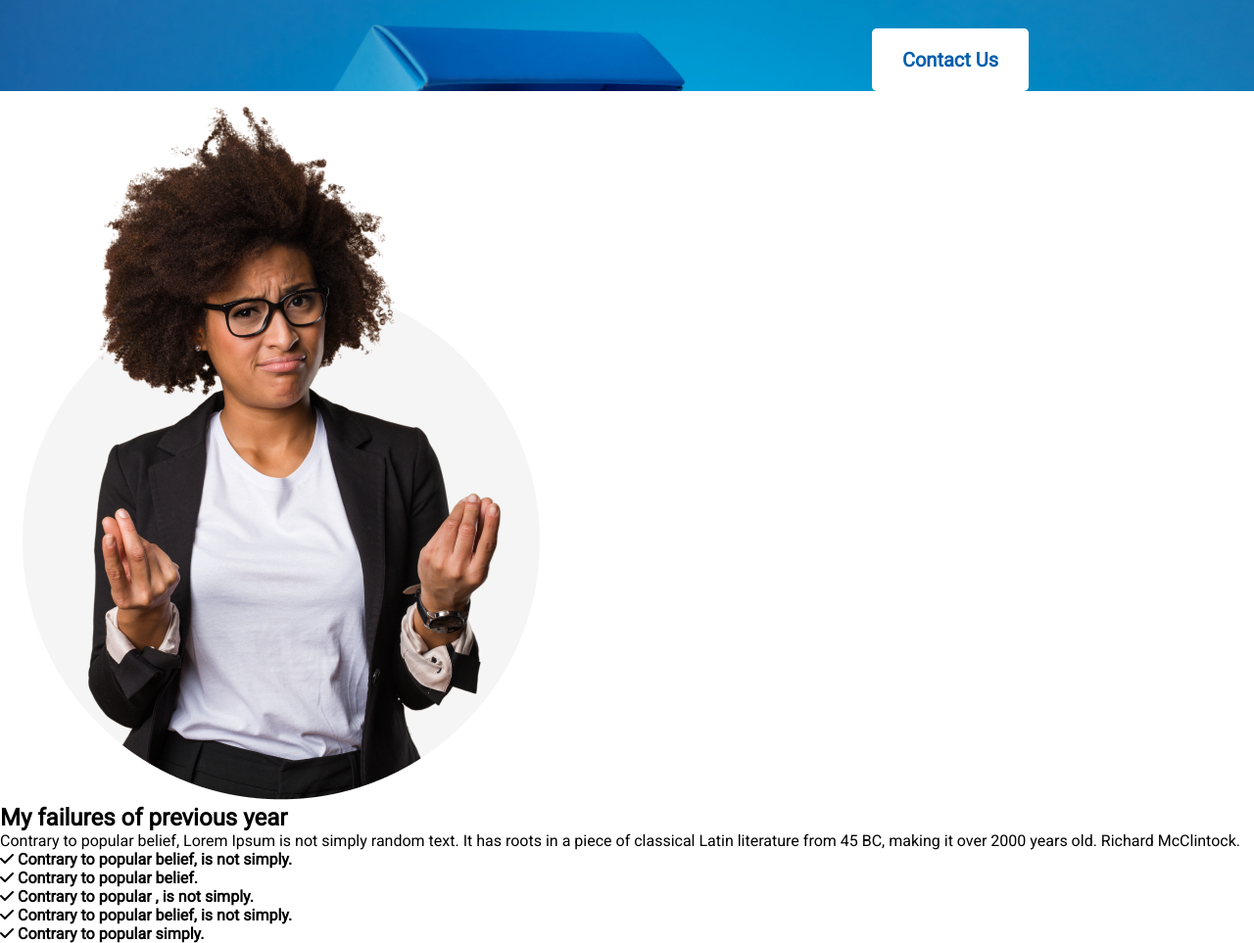
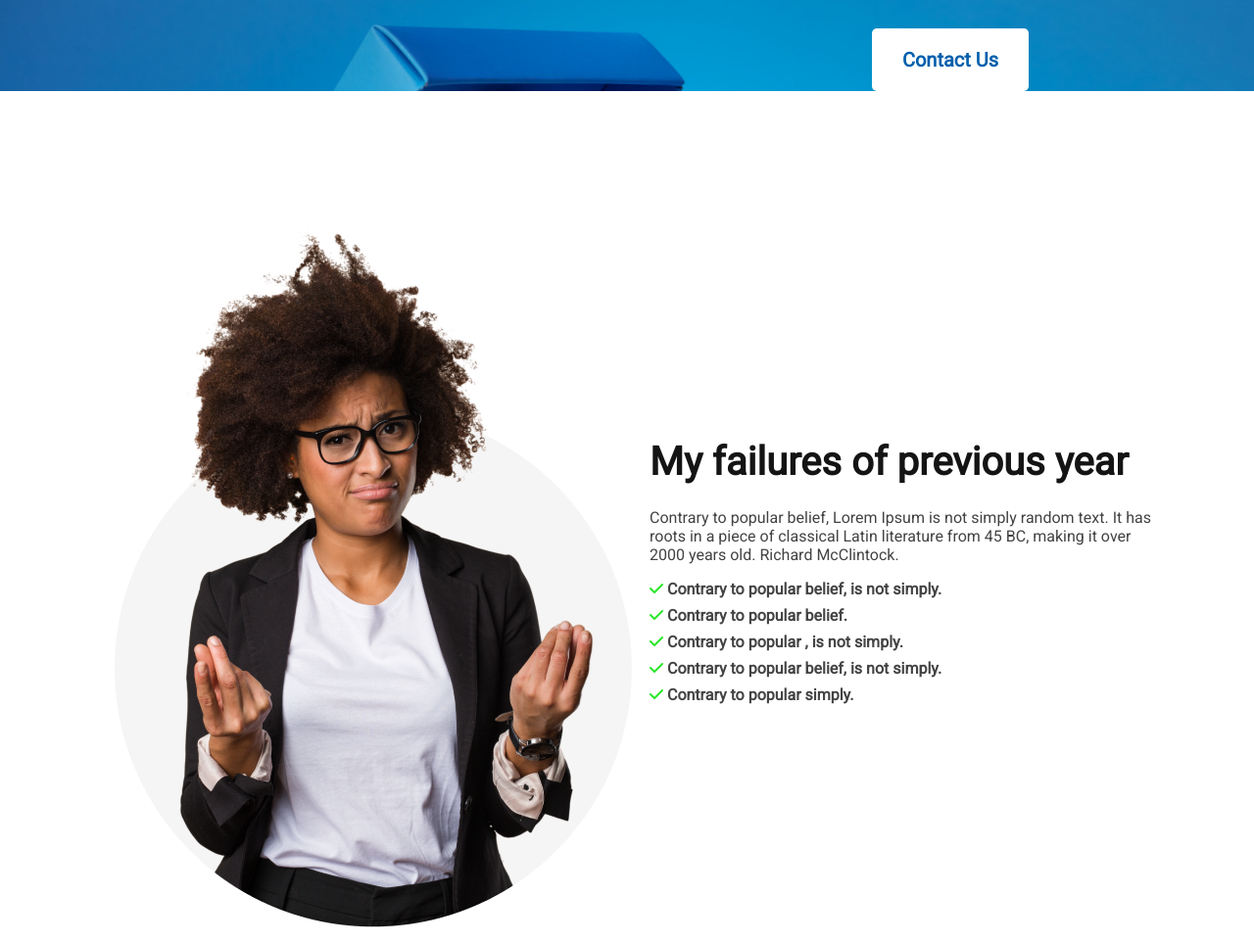
Before and after one commit to BondhanMondal/new-year-new-me, a plain HTML site: page index.html in a window 1280 px wide. Shown: the part 832-1795 px from the top of the page at 98% size. Drawn offline with Linux system fonts and the light colour scheme.

Commit message:
failure section complete

```diff
--- a/css/main.css
+++ b/css/main.css
@@ -43,3 +43,31 @@
     margin-bottom: 32px;
 
 }
+
+/* failure section css  */
+
+.failure-section{
+    display: flex;
+    max-width: 1092px;
+
+    margin: 0 auto;
+    align-items: center;
+    margin-top: 130px;
+}
+.section-title{
+    font-size: 40px;
+    font-weight: 700;
+    color: #151414;
+    margin-bottom: 24px;
+}
+.section-description{
+    color: #444343;
+    margin-bottom: 16px;
+}
+.section-points{
+    margin-bottom: 8px;
+    color: #444343;
+}
+.fa-solid{
+    color: rgb(41, 231, 41);
+}
--- a/index.html
+++ b/index.html
@@ -36,11 +36,11 @@
                 <h2 class="section-title">My failures of previous year</h2>
                 <p class="section-description">Contrary to popular belief, Lorem Ipsum is not simply random text. It has roots in a piece of classical Latin literature
                 from 45 BC, making it over 2000 years old. Richard McClintock.</p>
-                <h4><i class="fa-solid fa-check"></i> Contrary to popular belief, is not simply.</h4>
-                <h4><i class="fa-solid fa-check"></i> Contrary to popular belief.</h4>
-                <h4><i class="fa-solid fa-check"></i> Contrary to popular , is not simply.</h4>
-                <h4><i class="fa-solid fa-check"></i> Contrary to popular belief, is not simply.</h4>
-                <h4><i class="fa-solid fa-check"></i> Contrary to popular simply.</h4>
+                <h4 class="section-points"><i class="fa-solid fa-check"></i> Contrary to popular belief, is not simply.</h4>
+                <h4 class="section-points"><i class="fa-solid fa-check"></i> Contrary to popular belief.</h4>
+                <h4 class="section-points"><i class="fa-solid fa-check"></i> Contrary to popular , is not simply.</h4>
+                <h4 class="section-points"><i class="fa-solid fa-check"></i> Contrary to popular belief, is not simply.</h4>
+                <h4 class="section-points"><i class="fa-solid fa-check"></i> Contrary to popular simply.</h4>
             </div>
         </section>
     </main>
```
